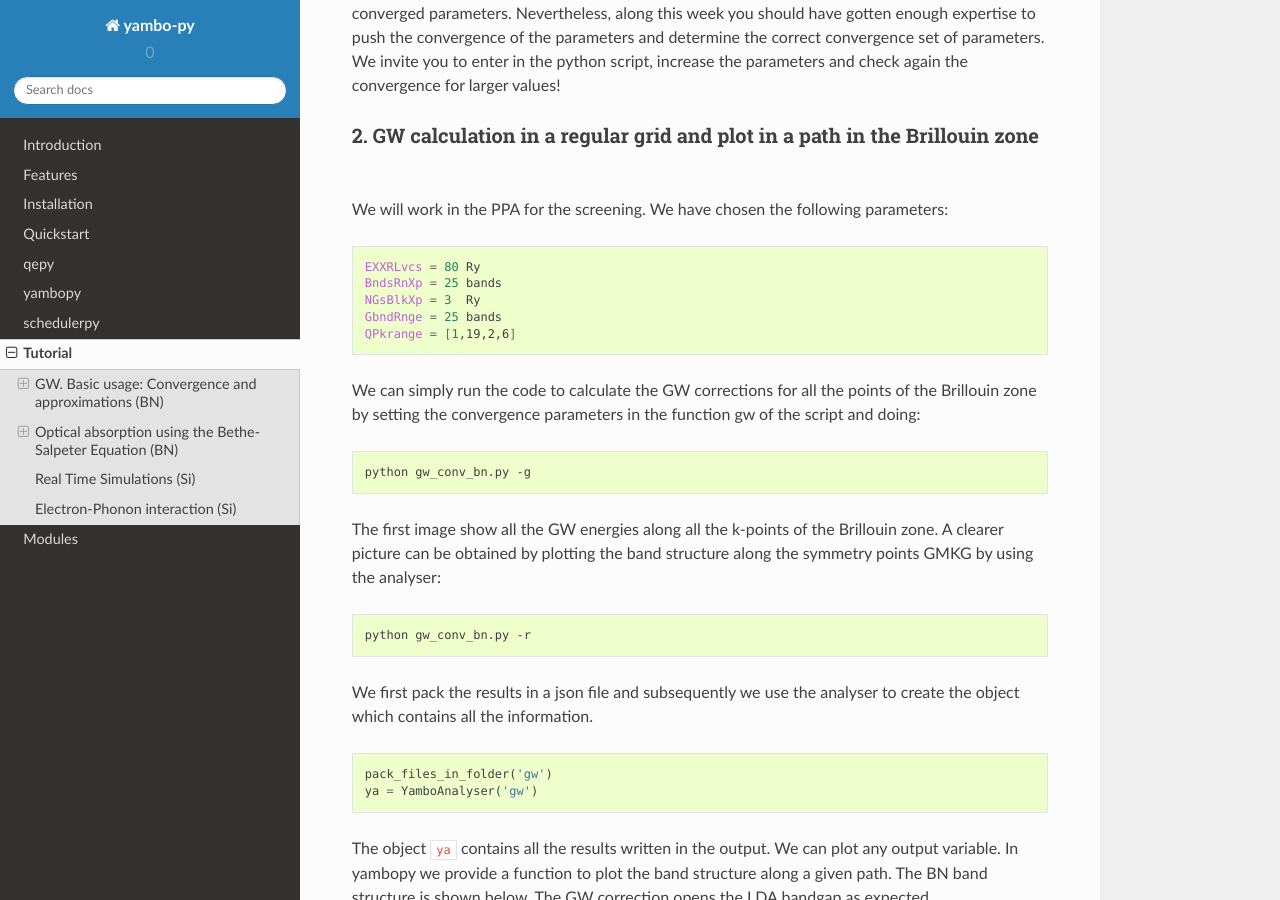
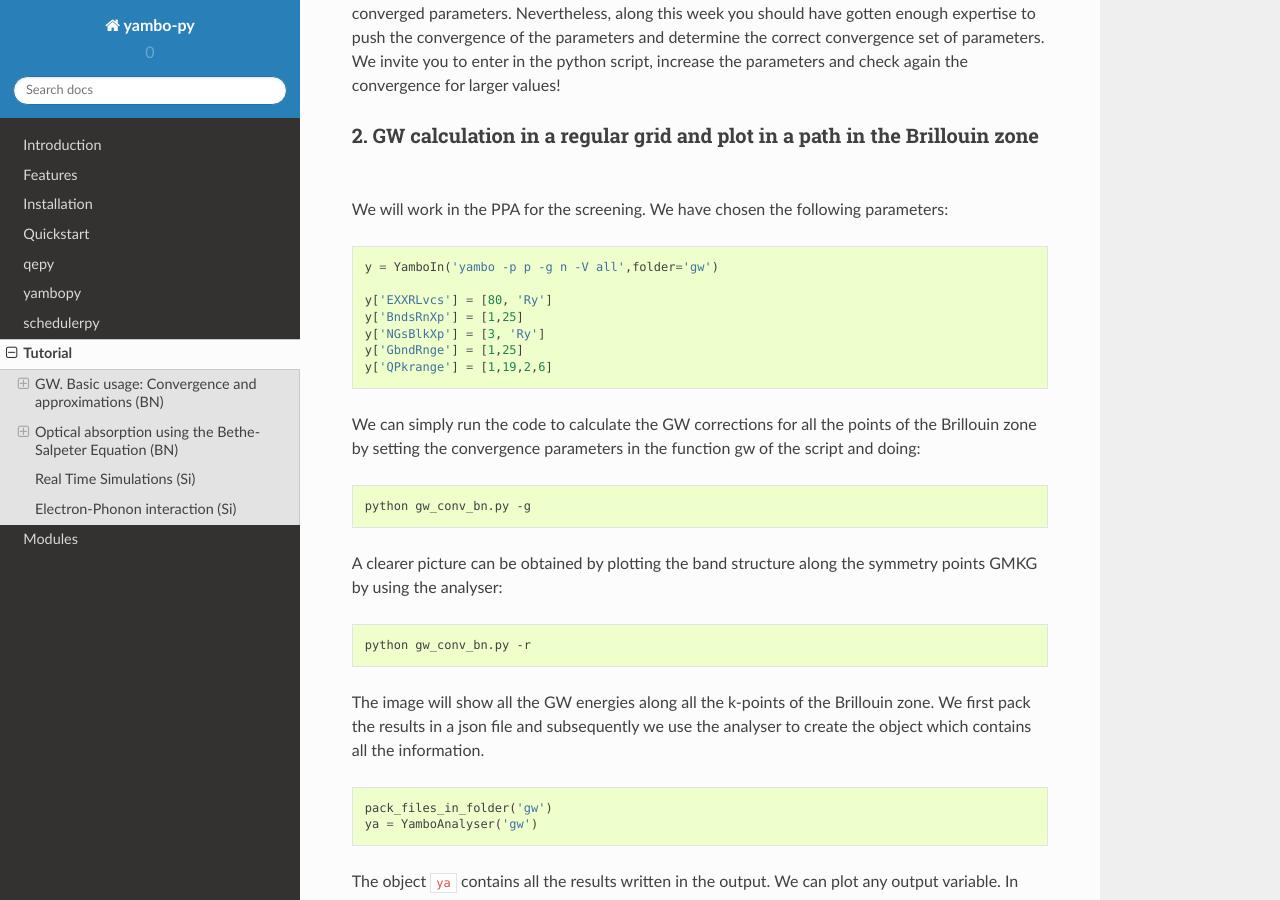
Before and after one commit to yambo-code/yambopy, a Sphinx documentation site: the page built from docs/source/tutorial.rst, in a window 1280 px wide and 900 px high, scrolled down 4218 px. Built offline with Sphinx 7.4.7 and the Read the Docs theme 2.0.0, drawn with Linux system fonts in a browser that asks for light colours.

Commit message:
Small change in GW tutorial

```diff
--- a/docs/source/tutorial.rst
+++ b/docs/source/tutorial.rst
@@ -177,27 +177,29 @@ again the convergence for larger values!
 
 We will work in the PPA for the screening. We have chosen the following parameters:
 
-.. code-block:: bash
+.. code-block:: python
 
-   EXXRLvcs = 80 Ry
-   BndsRnXp = 25 bands
-   NGsBlkXp = 3  Ry
-   GbndRnge = 25 bands
-   QPkrange = [1,19,2,6]
+    y = YamboIn('yambo -p p -g n -V all',folder='gw')
 
-We can simply run the code to calculate the GW corrections for all the points of the Brillouin zone by setting the convergence parameters in the function gw of the
-script and doing:
+    y['EXXRLvcs'] = [80, 'Ry']
+    y['BndsRnXp'] = [1,25]
+    y['NGsBlkXp'] = [3, 'Ry']
+    y['GbndRnge'] = [1,25]
+    y['QPkrange'] = [1,19,2,6]
+
+We can simply run the code to calculate the GW corrections for all the points of the Brillouin zone by setting the convergence parameters in the function gw of the script and doing:
 
 .. code-block:: bash
 
    python gw_conv_bn.py -g
 
-The first image show all the GW energies along all the k-points of the Brillouin zone. A clearer picture can be obtained by plotting the band structure along the symmetry points GMKG by using the analyser:
+A clearer picture can be obtained by plotting the band structure along the symmetry points GMKG by using the analyser:
 
 .. code-block:: bash
 
    python gw_conv_bn.py -r
 
+The image will show all the GW energies along all the k-points of the Brillouin zone.
 We first pack the results in a json file and subsequently we use the analyser to create the object which contains all the information.
 
 .. code-block:: python
```
Also changed, not shown: 1 other file.
